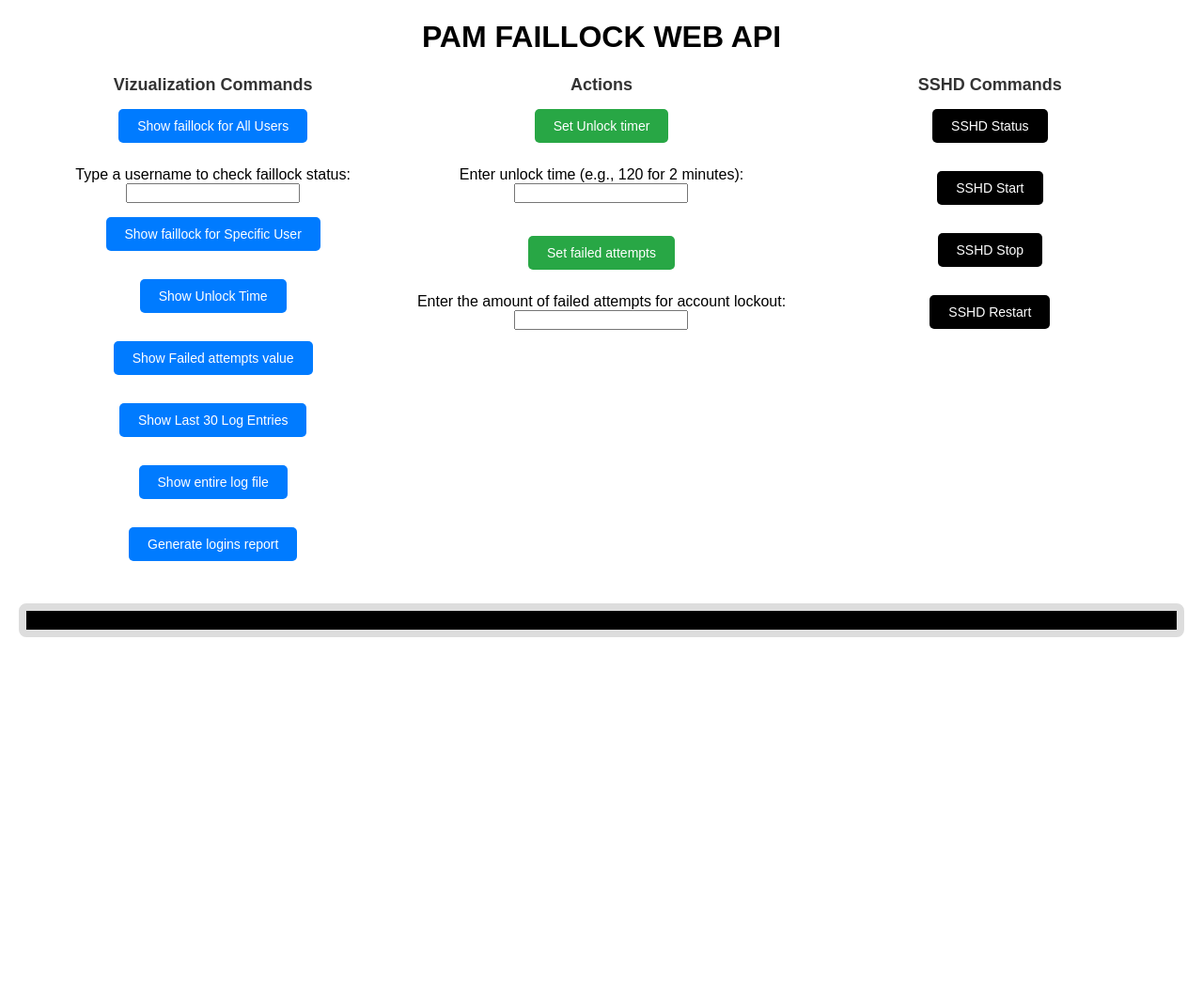
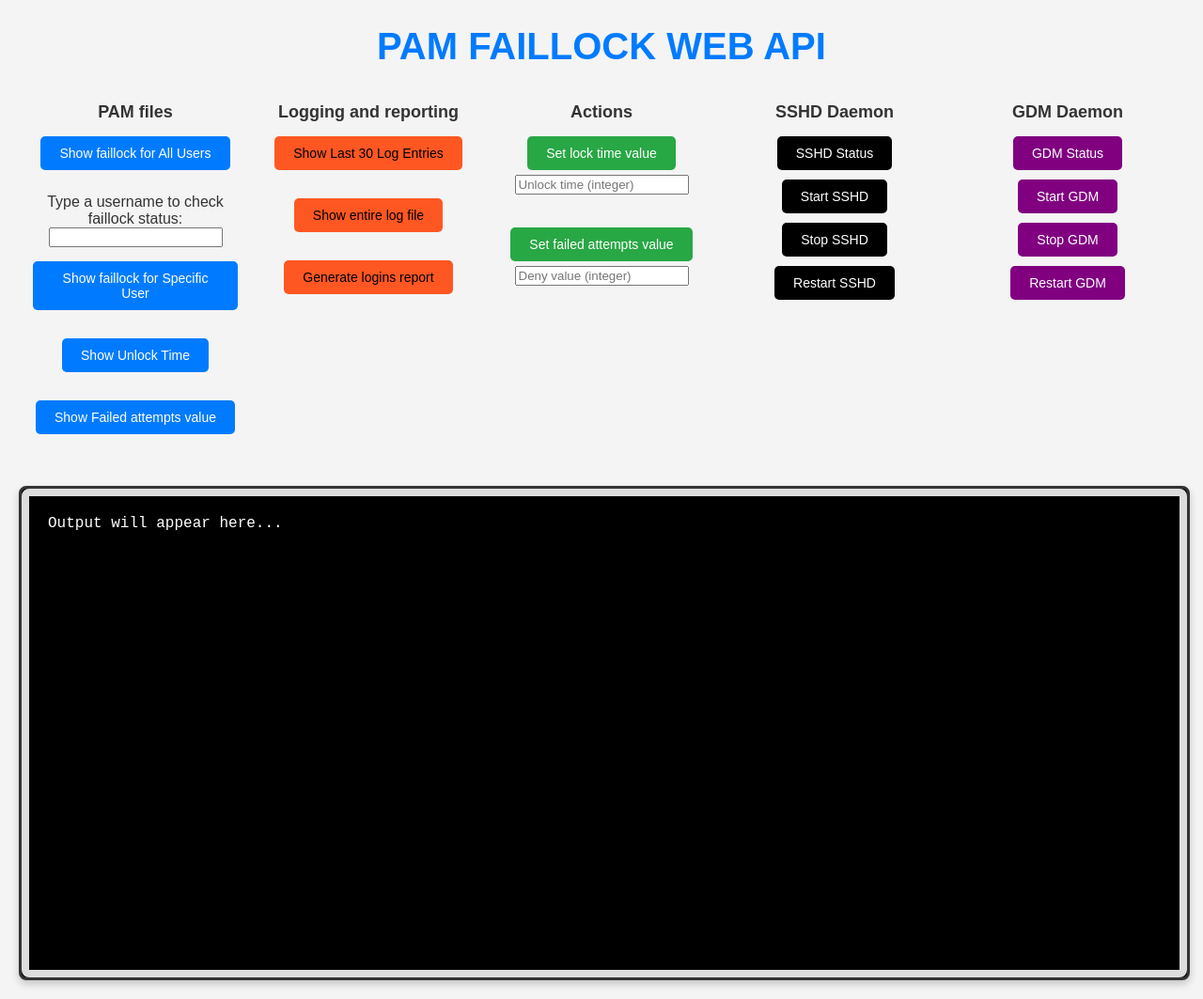
Before and after one commit to kurogane13/PAM_faillock_web_api, a Flask app: page / in a window 1280 px wide. Shown: the whole page at 94% size. Before the commit the page ends 678 px from the top, so only its background shows below. Run offline with Flask 2, Linux system fonts and the light colour scheme.

Commit message:
Update index.html

```diff
--- a/templates/index.html
+++ b/templates/index.html
@@ -8,10 +8,14 @@
         body {
             font-family: Arial, sans-serif;
             margin: 20px;
+            background-color: #f4f4f4;
+            color: #333;
             text-align: center;
         }
         h1 {
             text-align: center;
+            color: #007bff;
+            font-size: 2.5em;
         }
         .button-group {
             display: flex;
@@ -25,6 +29,7 @@
             display: flex;
             flex-direction: column;
             align-items: center;
+            margin: 10px;
         }
         .btn {
             padding: 10px 20px;
@@ -33,32 +38,40 @@
             font-size: 14px;
             cursor: pointer;
             border-radius: 5px;
-            transition: background-color 0.3s;
+            transition: background-color 0.3s, transform 0.3s, box-shadow 0.3s;
             display: block;
         }
         .btn:hover {
-            opacity: 1;
             background-color: #333;
             box-shadow: 0 6px 12px rgba(0, 0, 0, 0.2);
+            transform: scale(1.05);
         }
         .btn:active {
             transform: scale(0.95);
         }
-		.btn-show {
+        .btn-show {
             background-color: #007bff;
             color: white;
-		}
+        }
+        .btn-logging {
+            background-color: #ff5722; /* Orange */
+            color: black;
+        }
         .btn-action {
             background-color: #28a745;
+            color: white;
+        }
+        .btn-sshd {
+            background-color: #000;
+            color: white;
+        }
+        .btn-gdm {
+            background-color: #800080; /* Purple */
             color: white;
         }
         .btn-log {
             background-color: #ff5722; /* Orange */
             color: black;
-        }
-        .btn-sshd {
-            background-color: #000; /* Black */
-            color: white;
         }
         .section-title {
             font-size: 18px;
@@ -94,14 +107,14 @@
             box-sizing: border-box;
         }
         .console-frame {
-            width: 80%;
+            width: 100%;
             border: 3px solid #333;
             border-radius: 8px;
             box-shadow: 0 4px 8px rgba(0, 0, 0, 0.2);
             margin-top: 20px;
             background-color: #000;
+            text-align: left; /* Ensure console frame is aligned left */
         }
-
         .console {
             background-color: #000;
             color: #fff;
@@ -110,7 +123,8 @@
             overflow: auto;
             white-space: pre-wrap;
             font-family: 'Courier New', Courier, monospace;
-            height: 400px;
+            height: 520px;
+            text-align: left; /* Ensure console text is aligned left */
         }
         .action-group {
             margin-bottom: 20px;
@@ -154,26 +168,26 @@
             }
         }
 
-        async function fetchSSHDData(action) {
+        async function fetchDaemonData(action, daemon) {
             const commands = {
-                'sshd_status': 'status',
-                'sshd_start': 'start',
-                'sshd_stop': 'stop',
-                'sshd_restart': 'restart'
+                'status': 'status',
+                'start': 'start',
+                'stop': 'stop',
+                'restart': 'restart'
             };
 
             if (!commands[action]) {
-                document.getElementById('output').innerText = 'Invalid SSHD command';
+                document.getElementById('output').innerText = `Invalid ${daemon.toUpperCase()} command`;
                 return;
             }
 
             const command = commands[action];
             try {
-                // Execute the primary SSHD command
-                await postData('sshd', { command });
+                // Execute the primary daemon command
+                await postData(daemon, { command });
 
-                // Fetch and display the content of sshd_status.log
-                const response = await fetch('/api/sshd_status_log');
+                // Fetch and display the content of the status log
+                const response = await fetch(`/api/${daemon}_status_log`);
                 const text = await response.text();
                 document.getElementById('output').innerText = text;
             } catch (error) {
@@ -187,7 +201,9 @@
             const denyValue = parseInt(document.getElementById('deny_value').value);
 
             if (action.startsWith('sshd_')) {
-                fetchSSHDData(action);
+                fetchDaemonData(action.replace('sshd_', ''), 'sshd');
+            } else if (action.startsWith('gdm_')) {
+                fetchDaemonData(action.replace('gdm_', ''), 'gdm');
             } else if (action === 'unlock') {
                 if (Number.isInteger(unlockTime)) {
                     postData(action, { unlock_time: unlockTime });
@@ -200,8 +216,6 @@
                 } else {
                     document.getElementById('output').innerText = 'Error: deny_value must be an integer';
                 }
-            } else if (action === 'allow_even_deny_root' || action === 'deny_even_deny_root') {
-                postData(action, {});
             } else {
                 fetchData(action, user);
             }
@@ -212,7 +226,7 @@
     <h1>PAM FAILLOCK WEB API</h1>
     <div class="button-group">
         <div class="column">
-            <div class="section-title">Vizualization Commands</div>
+            <div class="section-title">PAM files</div>
             <div class="action-group">
                 <button class="btn btn-show" onclick="handleAction('show_faillock_all_users')">Show faillock for All Users</button>
             </div>
@@ -227,49 +241,51 @@
             <div class="action-group">
                 <button class="btn btn-show" onclick="handleAction('show_deny_value')">Show Failed attempts value</button>
             </div>
+         </div>
+         <div class="column">
+			<div class="section-title">Logging and reporting</div>
             <div class="action-group">
-                <button class="btn btn-show" onclick="handleAction('show_last_30_log_entries')">Show Last 30 Log Entries</button>
+                <button class="btn btn-logging" onclick="handleAction('show_last_30_log_entries')">Show Last 30 Log Entries</button>
             </div>
             <div class="action-group">
-                <button class="btn btn-show" onclick="handleAction('show_login_attempts')">Show entire log file</button>
+                <button class="btn btn-logging" onclick="handleAction('show_login_attempts')">Show entire log file</button>
             </div>
             <div class="action-group">
-                <button class="btn btn-show" onclick="handleAction('generate_logins_report')">Generate logins report</button>
+                <button class="btn btn-logging" onclick="handleAction('generate_logins_report')">Generate logins report</button>
             </div>
         </div>
         <div class="column">
             <div class="section-title">Actions</div>
             <div class="action-group">
-                <button class="btn btn-action" onclick="handleAction('unlock')">Set Unlock timer</button>
+                <button class="btn btn-action" onclick="handleAction('unlock')">Set lock time value</button>
+                <input type="number" id="unlock_time" name="unlock_time" placeholder="Unlock time (integer)">
             </div>
             <div class="action-group">
-                <label for="unlock_time">Enter unlock time (e.g., 120 for 2 minutes):</label>
-                <input type="text" id="unlock_time" name="unlock_time">
-            </div>
-            <div class="action-group">
-                <button class="btn btn-action" onclick="handleAction('deny')">Set failed attempts</button>
-            </div>
-            <div class="action-group">
-                <label for="deny_value">Enter the amount of failed attempts for account lockout:</label>
-                <input type="text" id="deny_value" name="deny_value">
+                <button class="btn btn-action" onclick="handleAction('deny')">Set failed attempts value</button>
+                <input type="number" id="deny_value" name="deny_value" placeholder="Deny value (integer)">
             </div>
         </div>
         <div class="column">
-            <div class="section-title">SSHD Commands</div>
+            <div class="section-title">SSHD Daemon</div>
             <div class="action-group">
                 <button class="btn btn-sshd" onclick="handleAction('sshd_status')">SSHD Status</button>
+                <button class="btn btn-sshd" onclick="handleAction('sshd_start')">Start SSHD</button>
+                <button class="btn btn-sshd" onclick="handleAction('sshd_stop')">Stop SSHD</button>
+                <button class="btn btn-sshd" onclick="handleAction('sshd_restart')">Restart SSHD</button>
             </div>
+        </div>
+        <div class="column">
+	        <div class="section-title">GDM Daemon</div>
             <div class="action-group">
-                <button class="btn btn-sshd" onclick="handleAction('sshd_start')">SSHD Start</button>
-            </div>
-            <div class="action-group">
-                <button class="btn btn-sshd" onclick="handleAction('sshd_stop')">SSHD Stop</button>
-            </div>
-            <div class="action-group">
-                <button class="btn btn-sshd" onclick="handleAction('sshd_restart')">SSHD Restart</button>
+                <button class="btn btn-gdm" onclick="handleAction('gdm_status')">GDM Status</button>
+                <button class="btn btn-gdm" onclick="handleAction('gdm_start')">Start GDM</button>
+                <button class="btn btn-gdm" onclick="handleAction('gdm_stop')">Stop GDM</button>
+                <button class="btn btn-gdm" onclick="handleAction('gdm_restart')">Restart GDM</button>
             </div>
         </div>
     </div>
-    <pre id="output"></pre>
+    <div class="console-frame">
+        <pre id="output" class="console">Output will appear here...</pre>
+    </div>
 </body>
 </html>
```
